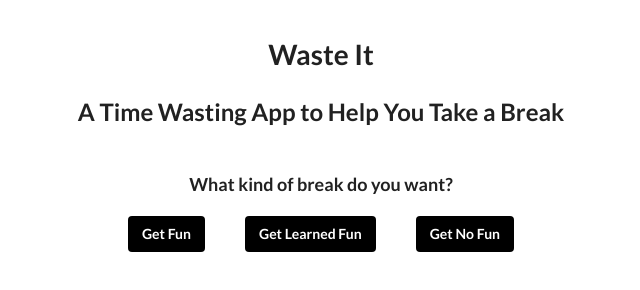
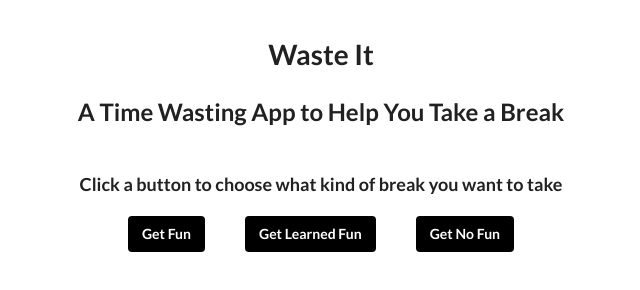
Before and after one commit to heathergh/wasteIt, a plain HTML site: page index.html in a window 1280 px wide. Shown: the whole page, without its empty margins (319-959 px from the left). Drawn offline with nearby package versions, Linux system fonts and the light colour scheme.

Commit message:
Updated text above buttons to clearer to user

```diff
--- a/index.html
+++ b/index.html
@@ -11,7 +11,7 @@
 <body>
     <h1 class="ui center aligned header">Waste It</h1>
     <h2 class="ui center aligned header">A Time Wasting App to Help You Take a Break</h2>
-    <h3 class="ui center aligned header">What kind of break do you want?</h3>
+    <h3 class="ui center aligned header">Click a button to choose what kind of break you want to take</h3>
     <div class="ui center aligned grid container">
         <button class="ui button get-fun">
             Get Fun
```
